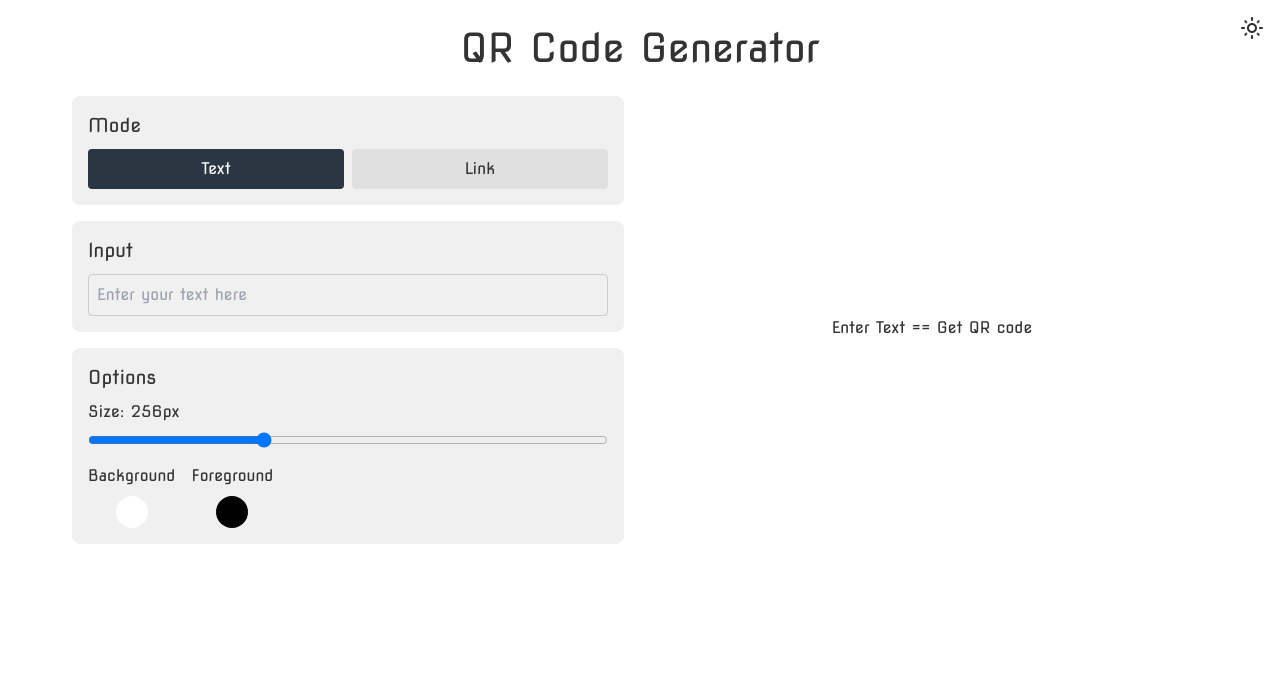
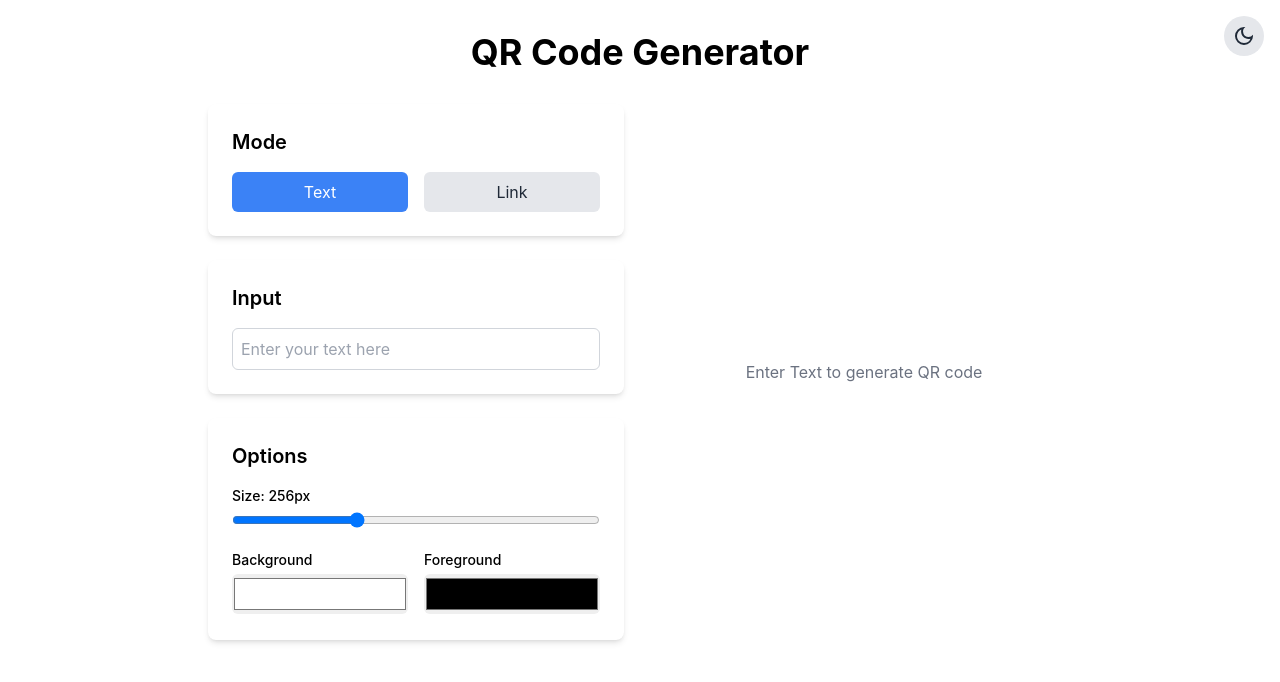
Before and after one commit to CoderSilicon/Quintile, a React (Vite) app: page / in a window 1280 px wide. Shown: the top 682 px of the page. Built offline with nearby package versions, Linux system fonts and the light colour scheme.

Commit message:
#3 commit

```diff
--- a/src/App.tsx
+++ b/src/App.tsx
@@ -1,9 +1,9 @@
 import React, { useState } from "react";
 import { motion, AnimatePresence } from "framer-motion";
-import QRCode from "react-qr-code"; // Using react-qr-code
+import QRCode from "react-qr-code";
 import { MdOutlineDarkMode, MdOutlineLightMode } from "react-icons/md";
 import { ThemeProvider, useTheme } from "./ThemeContext";
-import "./App.css";
+import "./index.css";
 
 type Mode = "text" | "link";
 
@@ -31,38 +31,46 @@ const QRCodeGenerator: React.FC = () => {
   };
 
   return (
-    <div className="container nova-square-regular">
+    <div className="container mx-auto px-4 py-8 max-w-4xl">
       <motion.h1
         initial={{ opacity: 0, y: -20 }}
         animate={{ opacity: 1, y: 0 }}
         transition={{ duration: 0.5 }}
-        className="title text- lg:text-2xl"
+        className="text-3xl md:text-4xl font-bold text-center mb-8"
       >
         QR Code Generator
       </motion.h1>
       <motion.button
-        className="theme-toggle"
+        className="fixed top-4 right-4 p-2 rounded-full bg-gray-200 dark:bg-gray-700 text-gray-800 dark:text-gray-200"
         onClick={toggleTheme}
         whileHover={{ scale: 1.1 }}
         whileTap={{ scale: 0.9 }}
       >
-        {theme === "light" ? <MdOutlineLightMode /> : <MdOutlineDarkMode />}
+        {theme === "light" ? (
+          <MdOutlineDarkMode size={24} />
+        ) : (
+          <MdOutlineLightMode size={24} />
+        )}
       </motion.button>
-      <div className="content">
+      <div className="flex flex-col md:flex-row gap-8">
         <motion.div
-          className="options"
+          className="w-full md:w-1/2 space-y-6"
           initial={{ opacity: 0, x: -20 }}
           animate={{ opacity: 1, x: 0 }}
           transition={{ duration: 0.5, delay: 0.2 }}
         >
-          <div className="option-group">
-            <h2>Mode</h2>
-            <div className="mode-buttons">
+          <div className="bg-white dark:bg-gray-800 rounded-lg shadow-md p-6">
+            <h2 className="text-xl font-semibold mb-4">Mode</h2>
+            <div className="flex space-x-4">
               {(["text", "link"] as const).map((option) => (
                 <motion.button
                   key={option}
                   onClick={() => setMode(option)}
-                  className={`mode-button ${mode === option ? "active" : ""}`}
+                  className={`flex-1 py-2 px-4 rounded-md transition-colors ${
+                    mode === option
+                      ? "bg-blue-500 text-white"
+                      : "bg-gray-200 dark:bg-gray-700 text-gray-800 dark:text-gray-200"
+                  }`}
                   whileHover={{ scale: 1.05 }}
                   whileTap={{ scale: 0.95 }}
                 >
@@ -72,8 +80,8 @@ const QRCodeGenerator: React.FC = () => {
             </div>
           </div>
 
-          <div className="option-group">
-            <h2>Input</h2>
+          <div className="bg-white dark:bg-gray-800 rounded-lg shadow-md p-6">
+            <h2 className="text-xl font-semibold mb-4">Input</h2>
             <motion.input
               type={mode === "link" ? "url" : "text"}
               placeholder={
@@ -83,16 +91,21 @@ const QRCodeGenerator: React.FC = () => {
               }
               value={input}
               onChange={(e) => setInput(e.target.value)}
-              className="input-field"
+              className="w-full p-2 border border-gray-300 dark:border-gray-600 rounded-md bg-white dark:bg-gray-700 text-gray-800 dark:text-gray-200"
               whileFocus={{ scale: 1.02 }}
             />
           </div>
 
-          <div className="option-group">
-            <h2>Options</h2>
-            <div className="option-controls">
-              <div className="option-control">
-                <label htmlFor="size">Size: {options.size}px</label>
+          <div className="bg-white dark:bg-gray-800 rounded-lg shadow-md p-6">
+            <h2 className="text-xl font-semibold mb-4">Options</h2>
+            <div className="space-y-4">
+              <div>
+                <label
+                  htmlFor="size"
+                  className="block text-sm font-medium mb-1"
+                >
+                  Size: {options.size}px
+                </label>
                 <input
                   type="range"
                   id="size"
@@ -103,13 +116,18 @@ const QRCodeGenerator: React.FC = () => {
                   onChange={(e) =>
                     handleOptionChange("size", Number(e.target.value))
                   }
-                  className="range-input"
+                  className="w-full"
                 />
               </div>
-              <div className="color-options">
-                <div className="color-option">
-                  <label htmlFor="bgColor">Background</label>
-                  <div className="color-input-wrapper">
+              <div className="flex space-x-4">
+                <div className="flex-1">
+                  <label
+                    htmlFor="bgColor"
+                    className="block text-sm font-medium mb-1"
+                  >
+                    Background
+                  </label>
+                  <div className="relative">
                     <input
                       type="color"
                       id="bgColor"
@@ -117,13 +135,18 @@ const QRCodeGenerator: React.FC = () => {
                       onChange={(e) =>
                         handleOptionChange("bgColor", e.target.value)
                       }
-                      className="color-input"
+                      className="w-full h-10 rounded-md cursor-pointer"
                     />
                   </div>
                 </div>
-                <div className="color-option">
-                  <label htmlFor="fgColor">Foreground</label>
-                  <div className="color-input-wrapper">
+                <div className="flex-1">
+                  <label
+                    htmlFor="fgColor"
+                    className="block text-sm font-medium mb-1"
+                  >
+                    Foreground
+                  </label>
+                  <div className="relative">
                     <input
                       type="color"
                       id="fgColor"
@@ -131,7 +154,7 @@ const QRCodeGenerator: React.FC = () => {
                       onChange={(e) =>
                         handleOptionChange("fgColor", e.target.value)
                       }
-                      className="color-input"
+                      className="w-full h-10 rounded-md cursor-pointer"
                     />
                   </div>
                 </div>
@@ -141,7 +164,7 @@ const QRCodeGenerator: React.FC = () => {
         </motion.div>
 
         <motion.div
-          className="qr-code-container"
+          className="w-full md:w-1/2 flex items-center justify-center"
           initial={{ opacity: 0, x: 20 }}
           animate={{ opacity: 1, x: 0 }}
           transition={{ duration: 0.5, delay: 0.4 }}
@@ -154,7 +177,7 @@ const QRCodeGenerator: React.FC = () => {
                 animate={{ scale: 1, opacity: 1 }}
                 exit={{ scale: 0.8, opacity: 0 }}
                 transition={{ duration: 0.3 }}
-                className="qr-code"
+                className="bg-white p-4 rounded-lg shadow-lg"
               >
                 <QRCode
                   value={input}
@@ -170,9 +193,9 @@ const QRCodeGenerator: React.FC = () => {
                 animate={{ opacity: 1 }}
                 exit={{ opacity: 0 }}
                 transition={{ duration: 0.3 }}
-                className="qr-placeholder"
+                className="text-center text-gray-500 dark:text-gray-400"
               >
-                Enter {mode === "text" ? "Text" : "URL"} == Get QR code
+                Enter {mode === "text" ? "Text" : "URL"} to generate QR code
               </motion.div>
             )}
           </AnimatePresence>
--- a/tailwind.config.js
+++ b/tailwind.config.js
@@ -1,6 +1,6 @@
-/** @type {import('tailwindcss').Config} */
-export default {
-  content: ["./index.html", "./src/**/*.{js,ts,jsx,tsx}"],
+module.exports = {
+  content: ["./src/**/*.{js,jsx,ts,tsx}"],
+  darkMode: "class",
   theme: {
     extend: {},
   },
```
